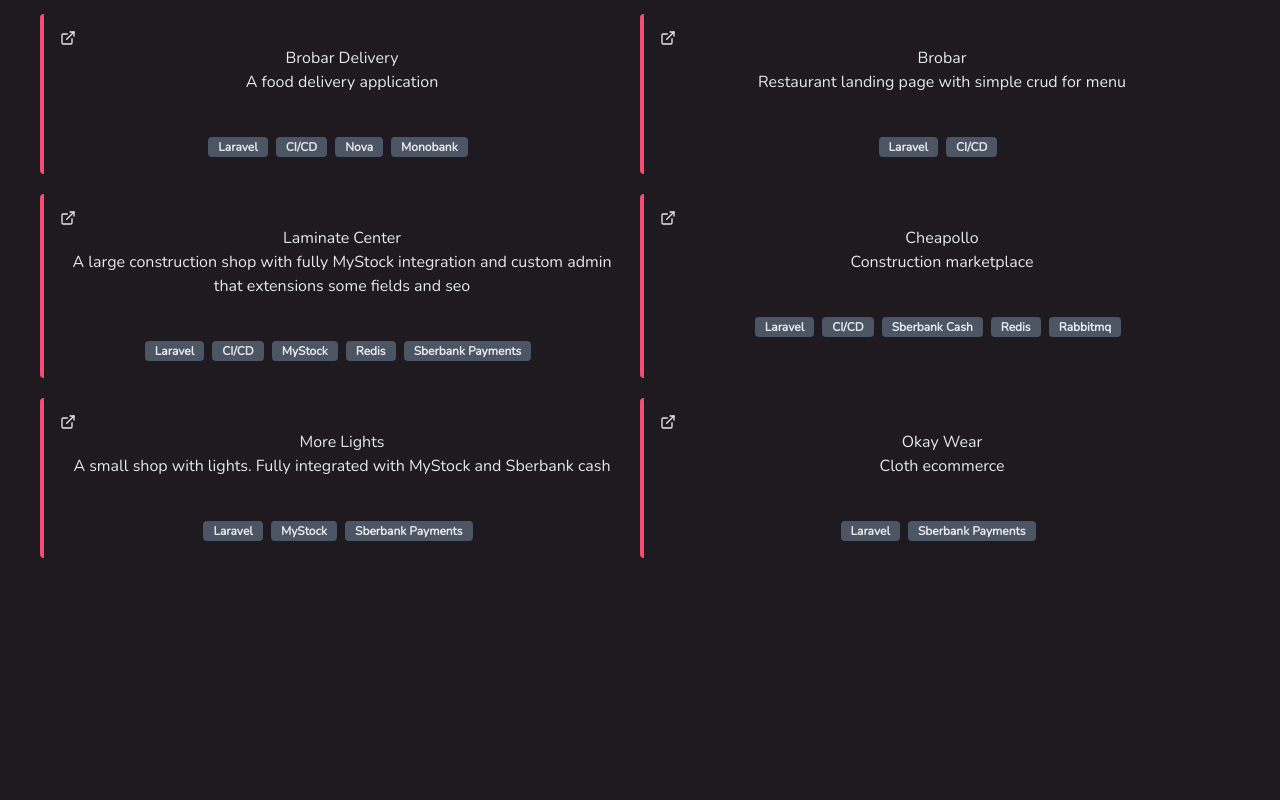
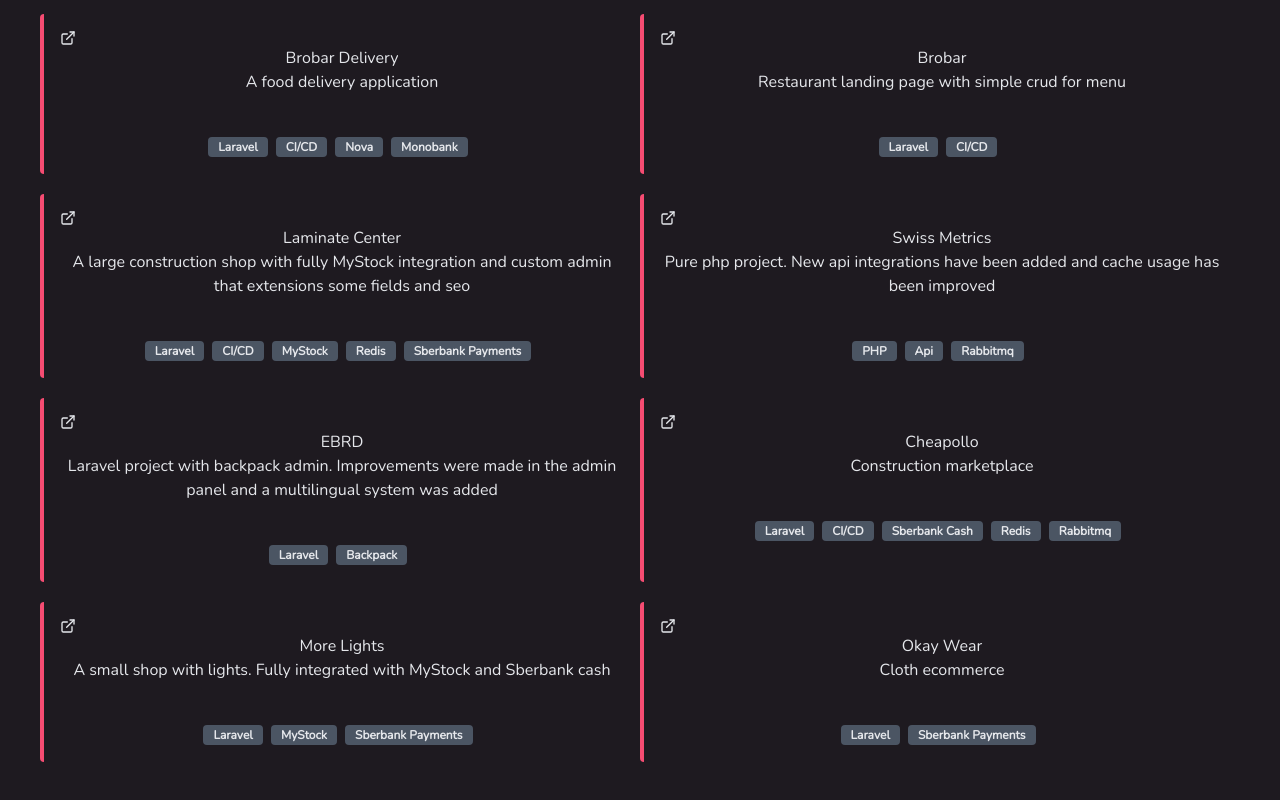
Before and after one commit to thedxrklord/cv, a Next.js app: page / in a window 1280 px wide. Shown: the part 1566-2366 px from the top of the page. Before the commit the page ends 2164 px from the top, so only its background shows below. Built offline with nearby package versions, Linux system fonts and the light colour scheme.

Commit message:
new projects

```diff
--- a/constants/portfolio.js
+++ b/constants/portfolio.js
@@ -66,6 +66,18 @@
       url: 'https://laminate-center.ru'
     },
     {
+      name: 'Swiss Metrics',
+      description: 'Pure php project. New api integrations have been added and cache usage has been improved',
+      stack: ['PHP', 'Api', 'Rabbitmq'],
+      url: 'https://www.swissmetrics.com/'
+    },
+    {
+      name: 'EBRD',
+      description: 'Laravel project with backpack admin. Improvements were made in the admin panel and a multilingual system was added',
+      stack: ['Laravel', 'Backpack'],
+      url: 'https://ebrd.com'
+    },
+    {
       name: 'Cheapollo',
       description: 'Construction marketplace',
       stack: ['Laravel', 'CI/CD', 'Sberbank Cash', 'Redis', 'Rabbitmq'],
```
